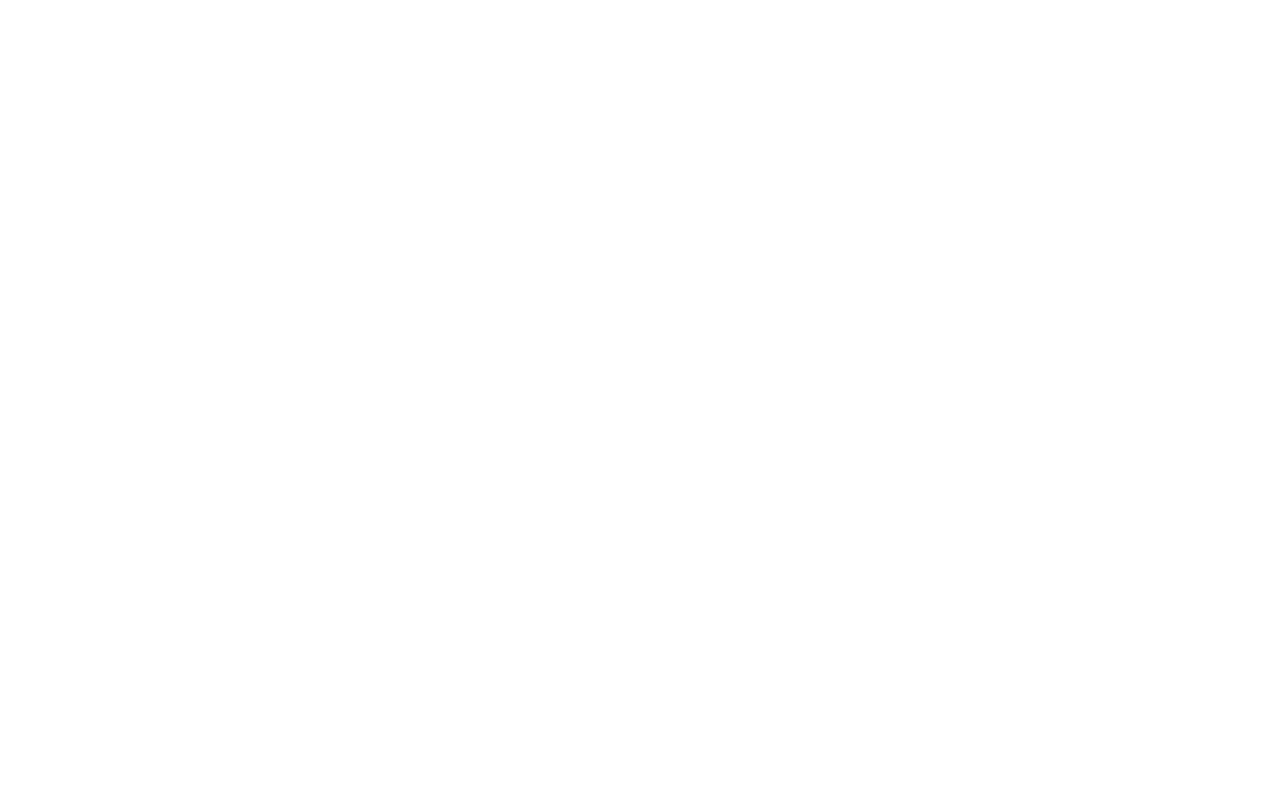
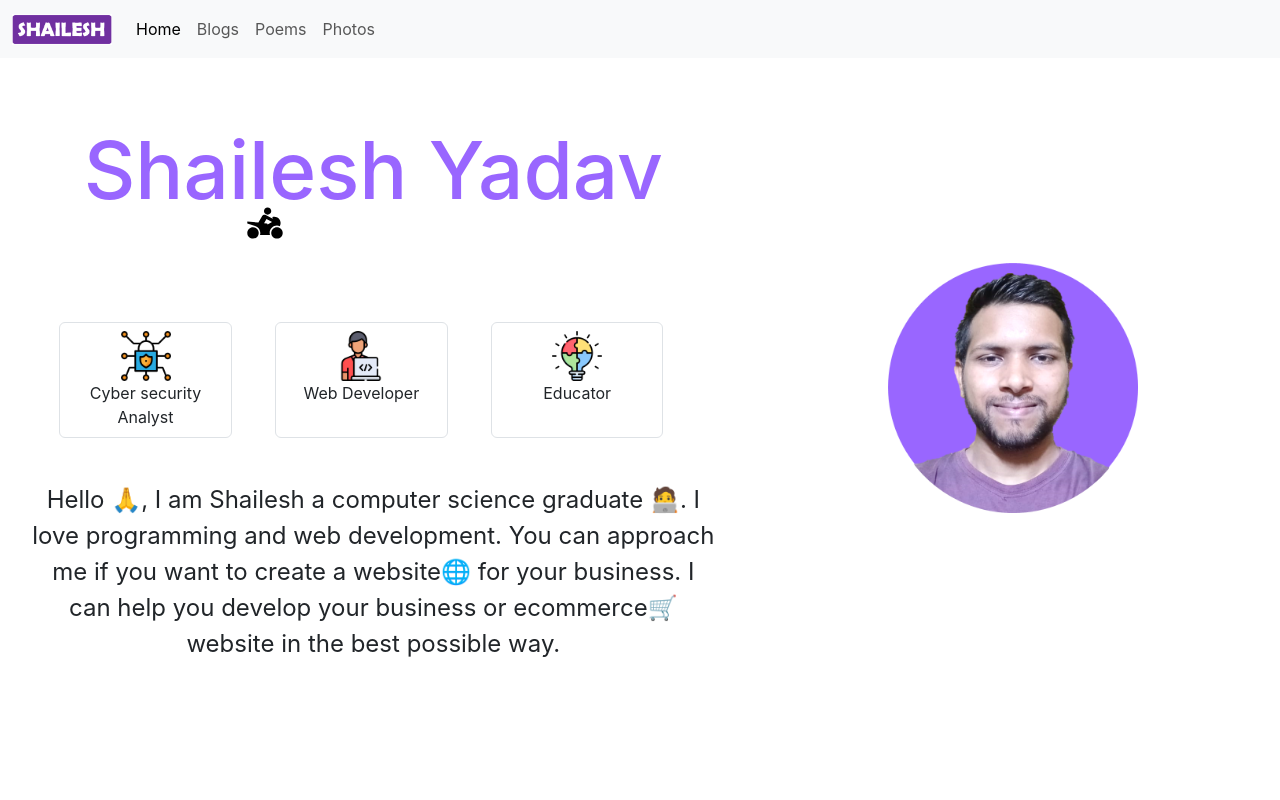
Before and after one commit to shailesh1416/portfolio, a React (Create React App) app: page / in a window 1280 px wide. Before the commit this address had no page. Shown: the top 800 px of the page. Built offline with nearby package versions, Linux system fonts and the light colour scheme.

Commit message:
home page changes

```diff
--- a/src/index.js
+++ b/src/index.js
@@ -14,7 +14,7 @@
   <React.StrictMode>
      <BrowserRouter>
         <Routes>
-            <Route path='/portfolio' element={<App/>}>
+            <Route path='/' element={<App/>}>
                 <Route index element={<Home/>}/>
                 <Route path='blogs' element={<Blog/>}/>
                 <Route path='poems' element={<Poem/>}/>
```
